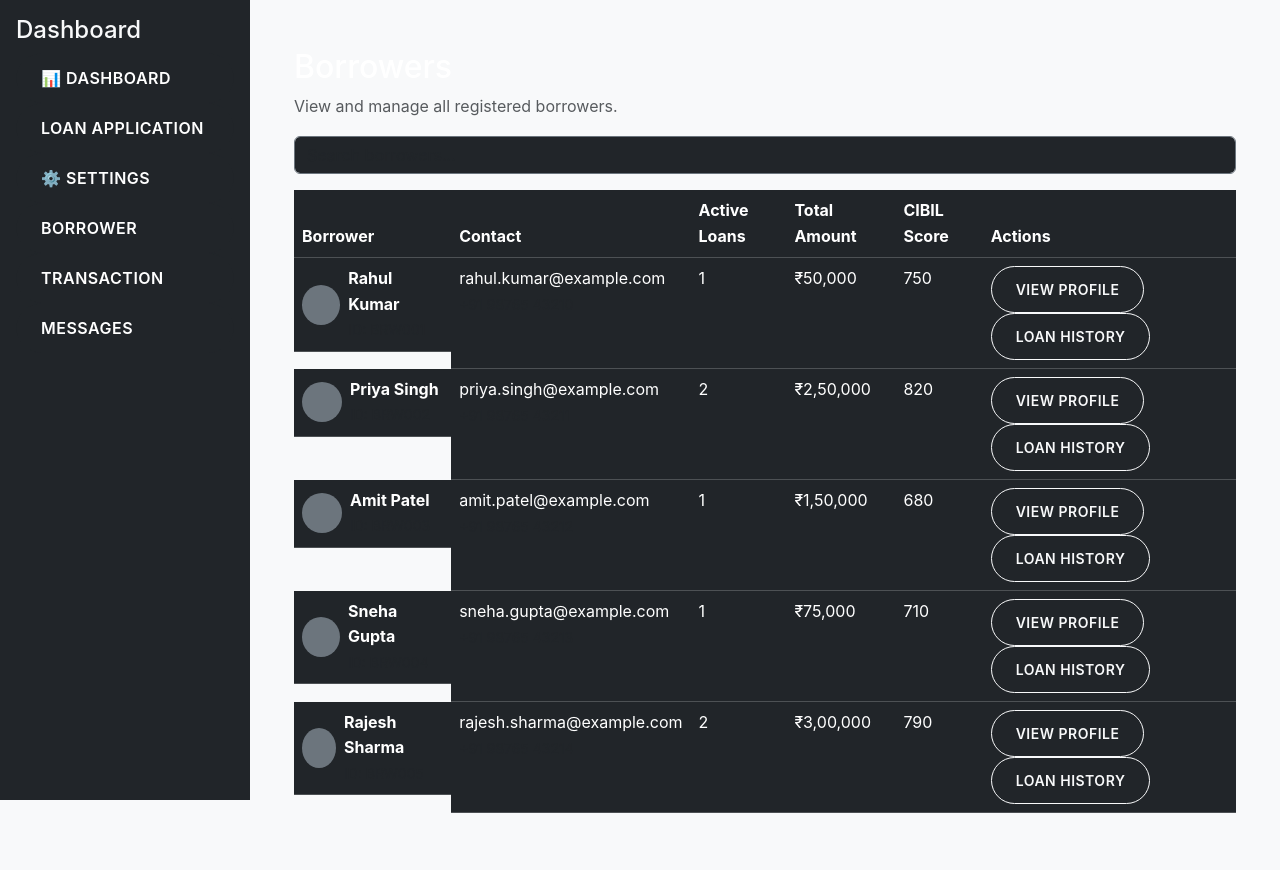
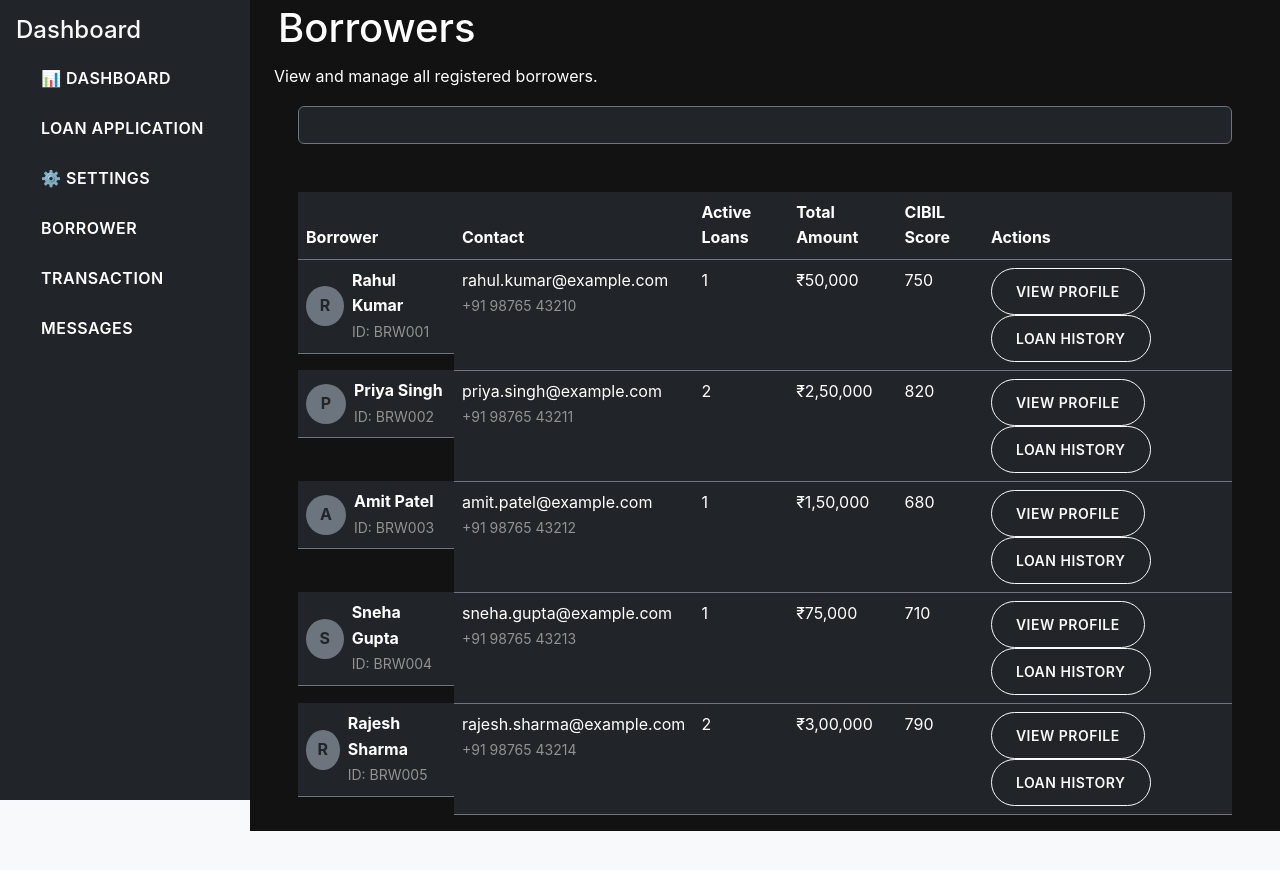
Before and after one commit to rohitpagi33/Oddo-X-Charusat-Hackathon-2025, a React (Create React App) app in the folder frontend/: page /dashbaord_Agency in a window 1280 px wide. Both pictures are taken after a click on the button "BORROWER". Shown: the top 870 px of the page. Built offline with nearby package versions, Linux system fonts and the light colour scheme; no server answers.

Commit message:
Refactor Dashboard Agency components for improved styling and layout consistency

```diff
--- a/frontend/src/components/Dashboard_Agency/Borrower.jsx
+++ b/frontend/src/components/Dashboard_Agency/Borrower.jsx
@@ -16,12 +16,14 @@ const Borrowers = () => {
   );
 
   return (
-    <div className="container mt-4">
-      <h2 className="text-white">Borrowers</h2>
-      <p className="text-muted">View and manage all registered borrowers.</p>
+    <div className="m-10 text-white" style={{ backgroundColor: "#121212", minHeight: "100vh" }}>
+      <div className="px-4">
+      <h1 className="p-1">Borrowers</h1>
+      <p >View and manage all registered borrowers.</p>
+      </div>
 
       {/* Search Bar */}
-      <div className="mb-3">
+      <div className="px-5 my-3 ">
         <input
           type="text"
           className="form-control bg-dark text-white border-secondary"
@@ -32,8 +34,8 @@ const Borrowers = () => {
       </div>
 
       {/* Borrowers Table */}
-      <div className="table-responsive">
-        <table className="table table-dark table-hover">
+      <div className="table-responsive m-5">
+        <table className="table table-dark table-hover border-secondary">
           <thead>
             <tr>
               <th>Borrower</th>
@@ -48,15 +50,17 @@ const Borrowers = () => {
             {filteredBorrowers.map((borrower) => (
               <tr key={borrower.id}>
                 <td className="d-flex align-items-center">
-                  <div className="rounded-circle bg-secondary" style={{ width: "40px", height: "40px" }}></div>
+                  <div className="rounded-circle bg-secondary d-flex justify-content-center align-items-center text-dark fw-bold" style={{ width: "40px", height: "40px" }}>
+                    {borrower.name.charAt(0)}
+                  </div>
                   <div className="ms-2">
                     <p className="mb-0 fw-bold">{borrower.name}</p>
-                    <small className="text-muted">ID: {borrower.id}</small>
+                    <small className="text-white-50">ID: {borrower.id}</small>
                   </div>
                 </td>
                 <td>
                   <p className="mb-0">{borrower.email}</p>
-                  <small className="text-muted">{borrower.phone}</small>
+                  <small className="text-white-50">{borrower.phone}</small>
                 </td>
                 <td>{borrower.activeLoans}</td>
                 <td>{borrower.totalAmount}</td>
--- a/frontend/src/components/Dashboard_Agency/Dashboard.jsx
+++ b/frontend/src/components/Dashboard_Agency/Dashboard.jsx
@@ -17,7 +17,7 @@ const Dashboard = () => {
   };
 
   return (
-    <div className="container-fluid text-white" style={{ background: "#121212", minHeight: "100vh" }}>
+    <div className="text-white" style={{ background: "#121212", height: "100vh", overflow: "hidden" }}>
       <div className="row p-4">
         {/* Statistics Cards */}
         {[
@@ -41,7 +41,7 @@ const Dashboard = () => {
         ))}
       </div>
 
-      <div className="row px-4">
+      <div className="row p-3">
         {/* Bar Chart Overview */}
         <div className="col-md-8 mb-4">
           <div className="card bg-dark text-white p-3 border-0 rounded-3">
@@ -51,7 +51,7 @@ const Dashboard = () => {
         </div>
 
         {/* Recent Applications */}
-        <div className="col-md-4">
+        <div className="col-md-4 mb-4">
           <div className="card bg-dark text-white p-3 border-0 rounded-3">
             <h5>Recent Applications</h5>
             <p className="small">You have 265 applications this month.</p>
--- a/frontend/src/components/Dashboard_Agency/LoanApplication.jsx
+++ b/frontend/src/components/Dashboard_Agency/LoanApplication.jsx
@@ -18,7 +18,7 @@ const LoanApplications = () => {
   };
 
   return (
-    <div className="container mt-4">
+    <div className="p-4"  style={{ backgroundColor: "#121212", minHeight: "100vh" }}>
       <h2 className="text-white">Loan Applications</h2>
       <p className="text-muted">Manage and review all loan applications</p>
 
--- a/frontend/src/components/Dashboard_Agency/Messages.jsx
+++ b/frontend/src/components/Dashboard_Agency/Messages.jsx
@@ -10,12 +10,12 @@ const notifications = [
 
 export default function NotificationsPage() {
   return (
-    <div className="container mt-4">
+    <div className="container-md p-5 text-white" style={{ backgroundColor: "#121212", minHeight: "100vh" }}>
       <h1 className="mb-4">Notifications</h1>
       <div className="row">
         {notifications.map((notification) => (
           <div key={notification.id} className="col-md-6 mb-3">
-            <Card className={notification.status === "unread" ? "border-primary" : ""}>
+            <Card className={`bg-dark text-white ${notification.status === "unread" ? "border-primary" : "border-secondary"}`}>
               <CardBody>
                 <p className="mb-1">{notification.message}</p>
                 <small className="text-muted">{notification.timestamp}</small>
--- a/frontend/src/pages/Dashboard_Agency.jsx
+++ b/frontend/src/pages/Dashboard_Agency.jsx
@@ -39,7 +39,7 @@ const AgencyDashboard = () => {
   return (
     <div className="d-flex">
       <Sidebar setActiveComponent={setActiveComponent} /> {/* Pass function to Sidebar */}
-      <div className="content-section p-4" style={{ flex: 1 }}>
+      <div className="content-section " style={{ flex: 1 }}>
         {renderContent()}
       </div>
     </div>
```
